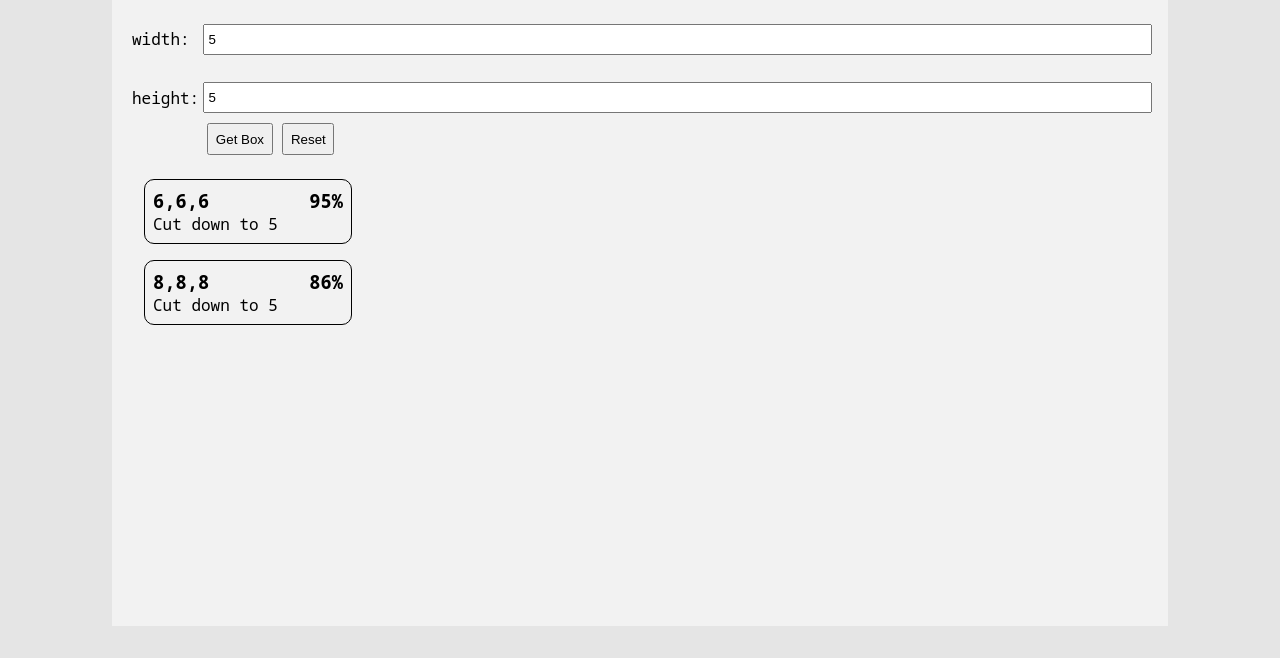
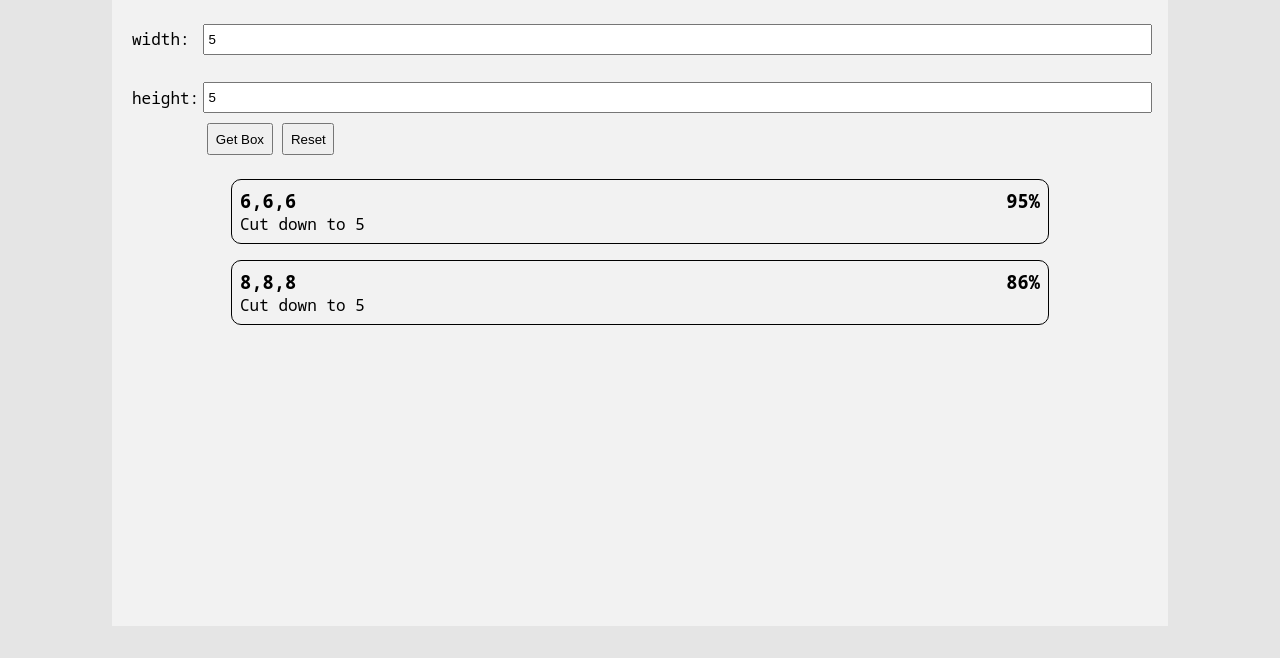
Before and after one commit to novalastix/box-calc, a plain HTML site: page index.html in a window 1280 px wide. Both pictures are taken after typing "5", "5", "5" into the empty fields and a click on the input "Get Box". Shown: the part 142-800 px from the top of the page. Drawn offline with Linux system fonts and the light colour scheme.

Commit message:
better styles for smaller devices

```diff
--- a/style.css
+++ b/style.css
@@ -53,7 +53,7 @@ form .buttons input
 
 #output
 {
-  width: max-content;
+  width: 100%;
   min-width: 15em;
 }
 
@@ -68,7 +68,8 @@ form .buttons input
   border: 1px solid black;
   border-radius: 10px;
   padding: 0.5em;
-  margin: 1em;
+  margin: 1em auto;
+  max-width: 800px;
 }
 
 #output .box-choice h3
```
